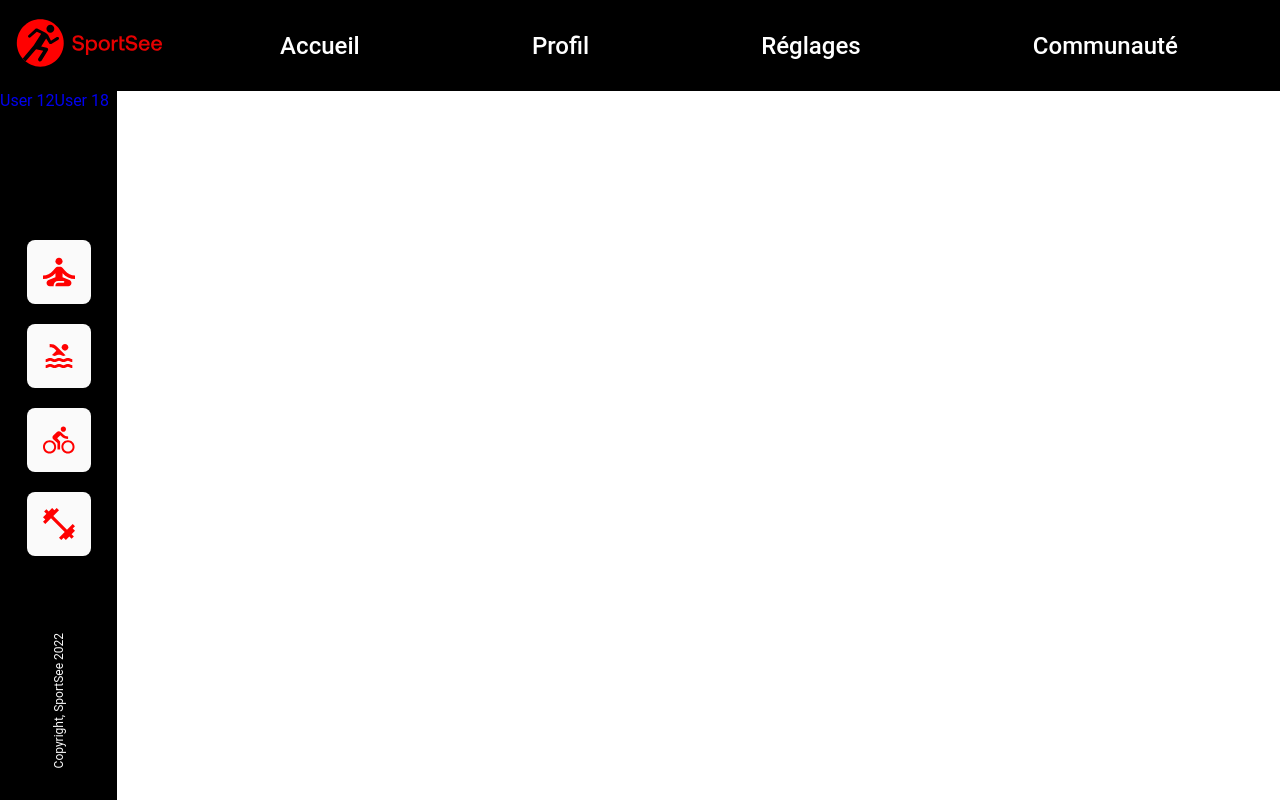
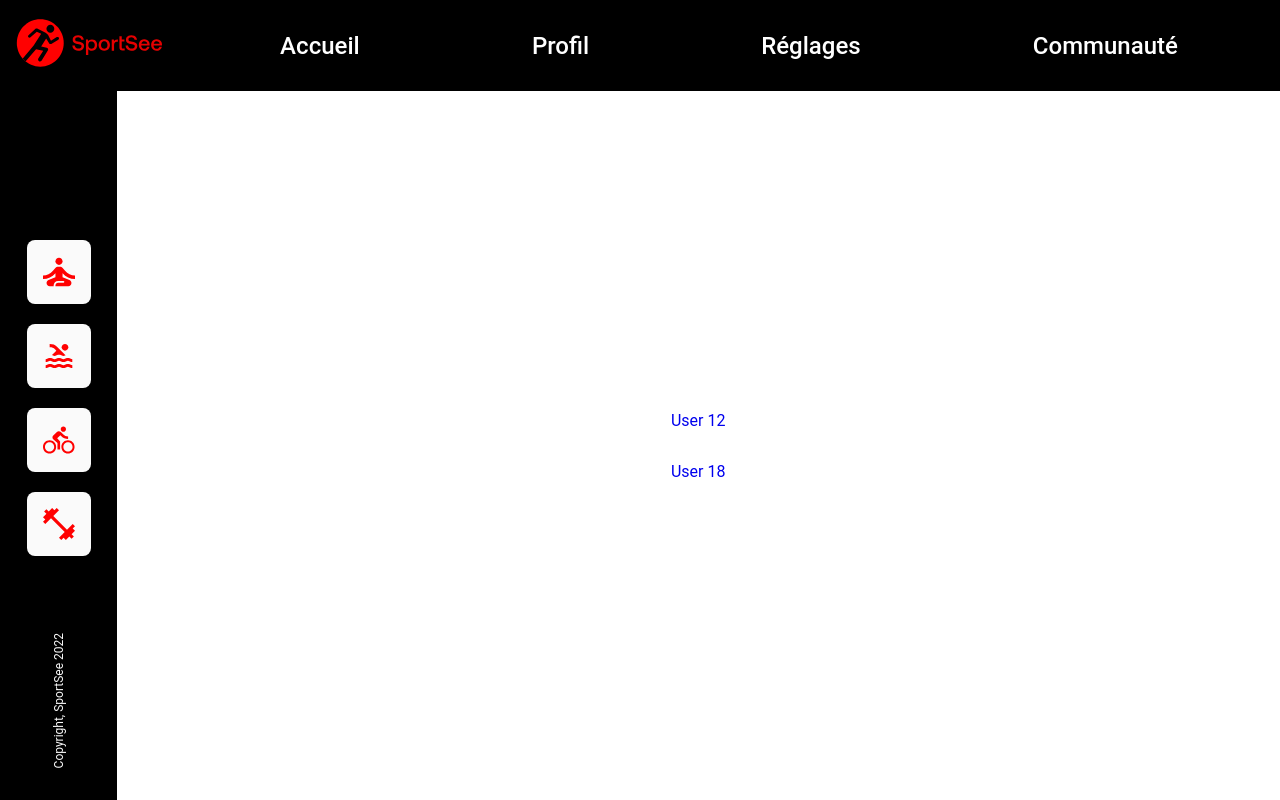
Before and after one commit to ebz8/ElodieBoinZanchi_12_050222-, a React (Create React App) app in the folder my-app/: page / in a window 1280 px wide. Built offline with nearby package versions, Linux system fonts and the light colour scheme.

Commit message:
clean and comments

```diff
--- a/my-app/src/components/HorizontalNav/HorizontalNav.js
+++ b/my-app/src/components/HorizontalNav/HorizontalNav.js
@@ -7,7 +7,7 @@ export default function HorizontalNav(props) {
 
   return (
     <header className="horizontal-nav">
-      <Link to={`/user/${props.userId}/`}>
+      <Link to={`/`}>
         <Logo alt="SportSee" className="logo"/>
       </Link>
 
--- a/my-app/src/pages/home/home.scss
+++ b/my-app/src/pages/home/home.scss
@@ -0,0 +1,8 @@
+.testnavigation {
+    grid-area: main;
+    display: flex;
+    flex-flow: column wrap;
+    justify-content: center;
+    align-items: center;
+    gap: 2rem;
+}
```
